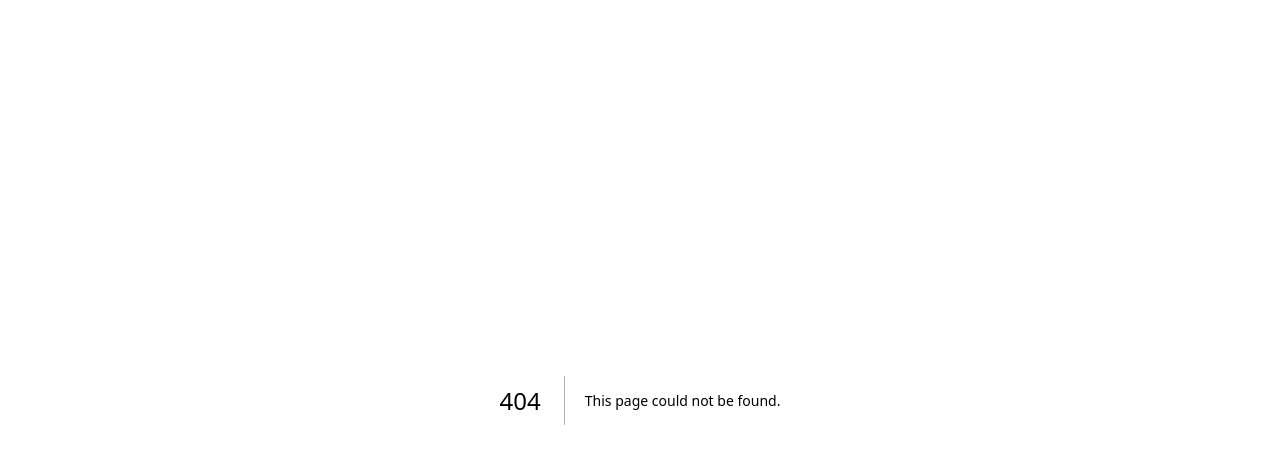
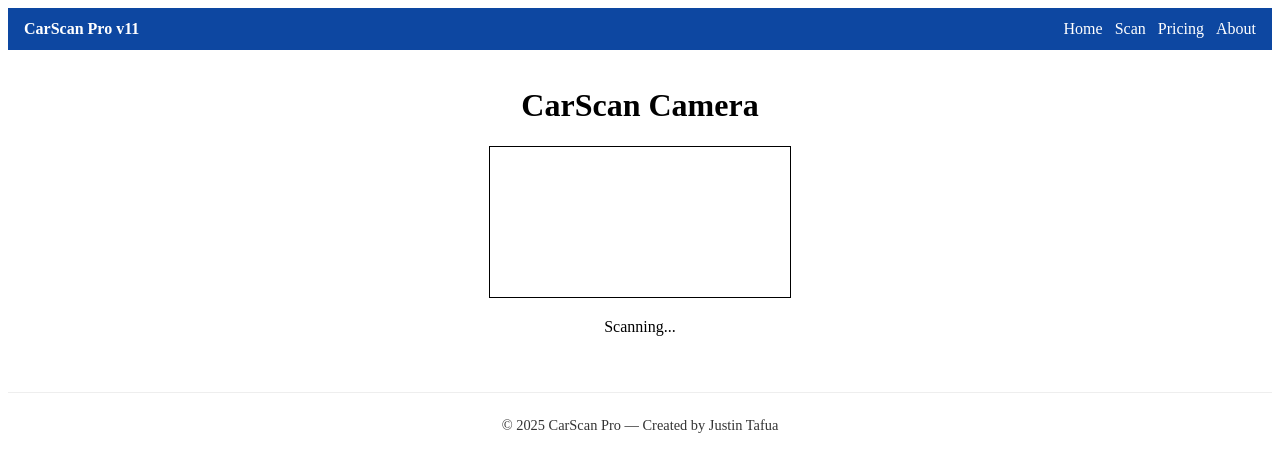
Before and after one commit to JustinTafua/CarScanProV11., a Next.js app: page /scan in a window 1280 px wide. Before the commit this address had no page. Shown: the top 472 px of the page. Built offline with nearby package versions, Linux system fonts and the light colour scheme; no server answers.

Commit message:
Create scan.js

```diff
--- /dev/null
+++ b/src/pages/scan.js
@@ -0,0 +1,54 @@
+import { useEffect, useRef } from "react";
+import * as mobilenet from "@tensorflow-models/mobilenet";
+import * as tf from "@tensorflow/tfjs";
+import Navbar from "../components/Navbar";
+import Footer from "../components/Footer";
+
+export default function Scan() {
+  const videoRef = useRef(null);
+  const resultRef = useRef(null);
+
+  useEffect(() => {
+    async function setup() {
+      try {
+        const stream = await navigator.mediaDevices.getUserMedia({ video: true });
+        videoRef.current.srcObject = stream;
+        await videoRef.current.play();
+
+        const model = await mobilenet.load();
+        setInterval(async () => {
+          const predictions = await model.classify(videoRef.current);
+          if (predictions && predictions.length > 0) {
+            resultRef.current.innerText =
+              predictions[0].className +
+              " (" +
+              Math.round(predictions[0].probability * 100) +
+              "%)";
+          }
+        }, 2000);
+      } catch (err) {
+        resultRef.current.innerText = "⚠️ Error accessing camera: " + err.message;
+      }
+    }
+    setup();
+  }, []);
+
+  return (
+    <div>
+      <Navbar />
+      <main style={{ textAlign: "center", padding: "1rem" }}>
+        <h1>CarScan Camera</h1>
+        <video
+          ref={videoRef}
+          width="300"
+          autoPlay
+          muted
+          playsInline
+          style={{ border: "1px solid black" }}
+        />
+        <p ref={resultRef}>Scanning...</p>
+      </main>
+      <Footer />
+    </div>
+  );
+}
```
